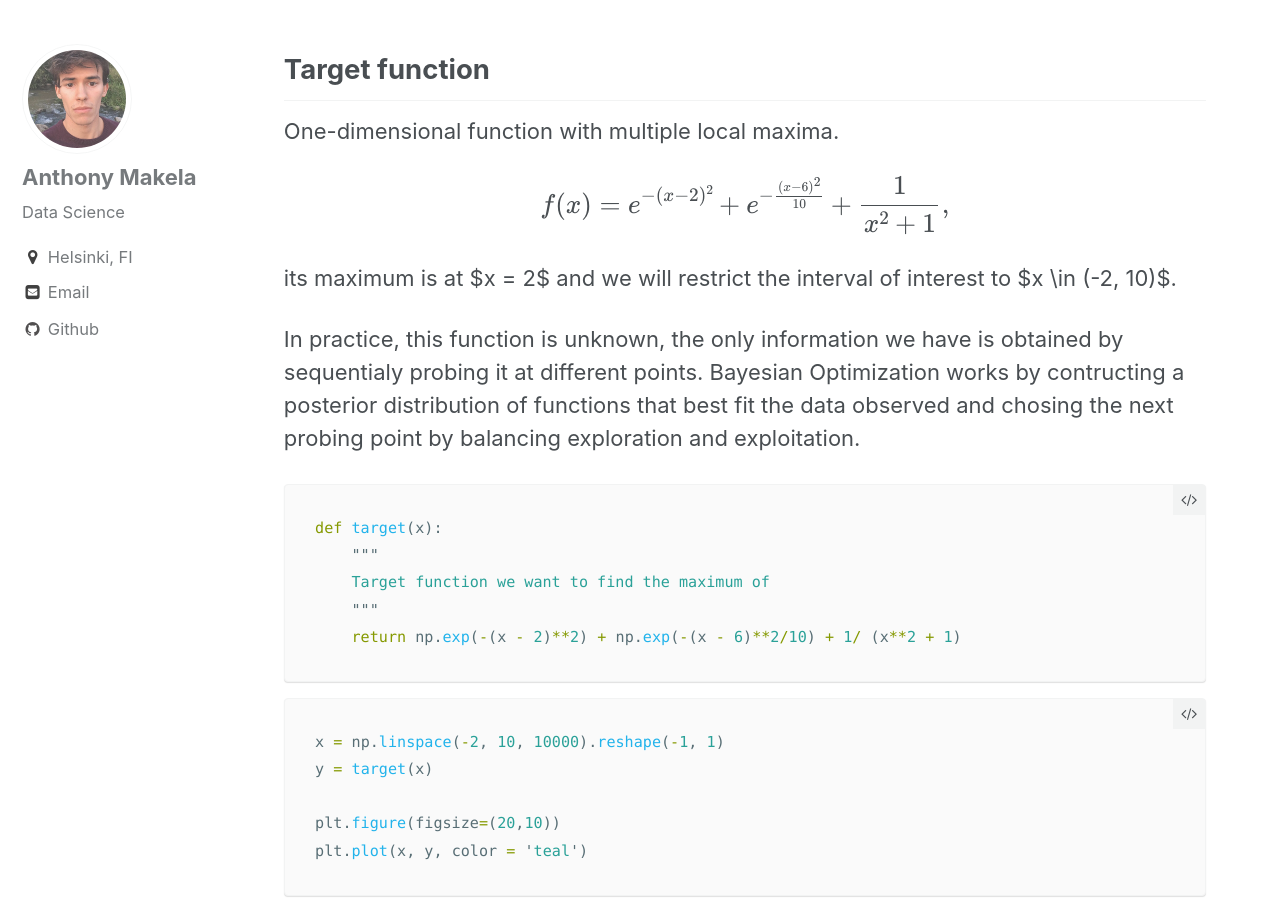
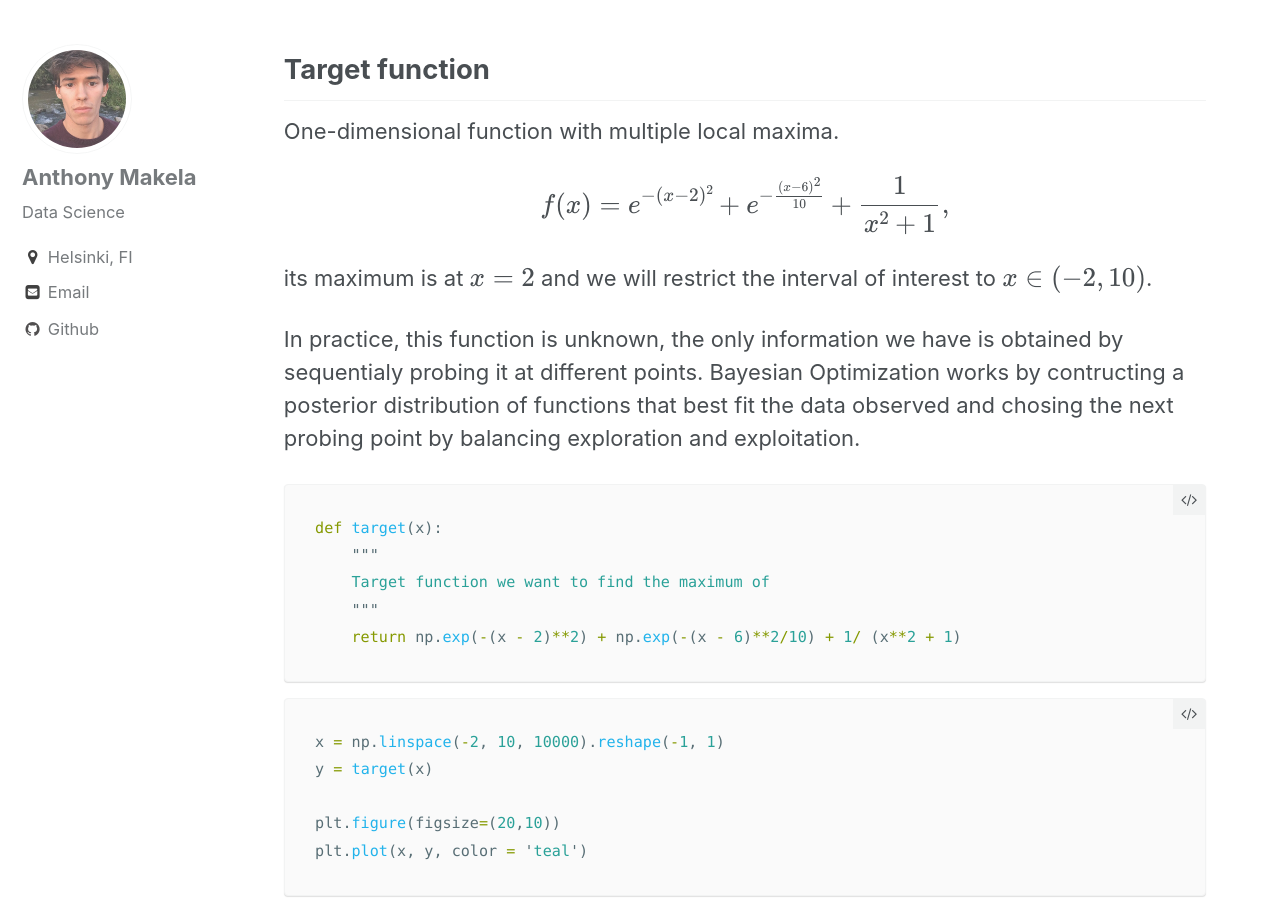
Before and after one commit to anthonymakela/anthonymakela.github.io, a Jekyll site: the page built from _posts/2017-04-09-Bayesian-Optimization.md, in a window 1280 px wide and 900 px high, scrolled down 1118 px. Built offline with Jekyll 4.4.1, drawn with Linux system fonts in a browser that asks for light colours; nearby versions of some CDN libraries; formulas are drawn with MathJax 3.

```diff
--- a/_posts/2017-04-09-Bayesian-Optimization.md
+++ b/_posts/2017-04-09-Bayesian-Optimization.md
@@ -43,7 +43,7 @@ One-dimensional function with multiple local maxima.
 
 $$f(x) = e^{-(x - 2)^2} + e^{-\frac{(x - 6)^2}{10}} + \frac{1}{x^2 + 1}, $$
 
-its maximum is at $x = 2$ and we will restrict the interval of interest to $x \in (-2, 10)$.
+its maximum is at $$x = 2$$ and we will restrict the interval of interest to $$x \in (-2, 10)$$.
 
 In practice, this function is unknown, the only information we have is obtained by sequentialy probing it at different points. Bayesian Optimization works by contructing a posterior distribution of functions that best fit the data observed and chosing the next probing point by balancing exploration and exploitation.
 
```
